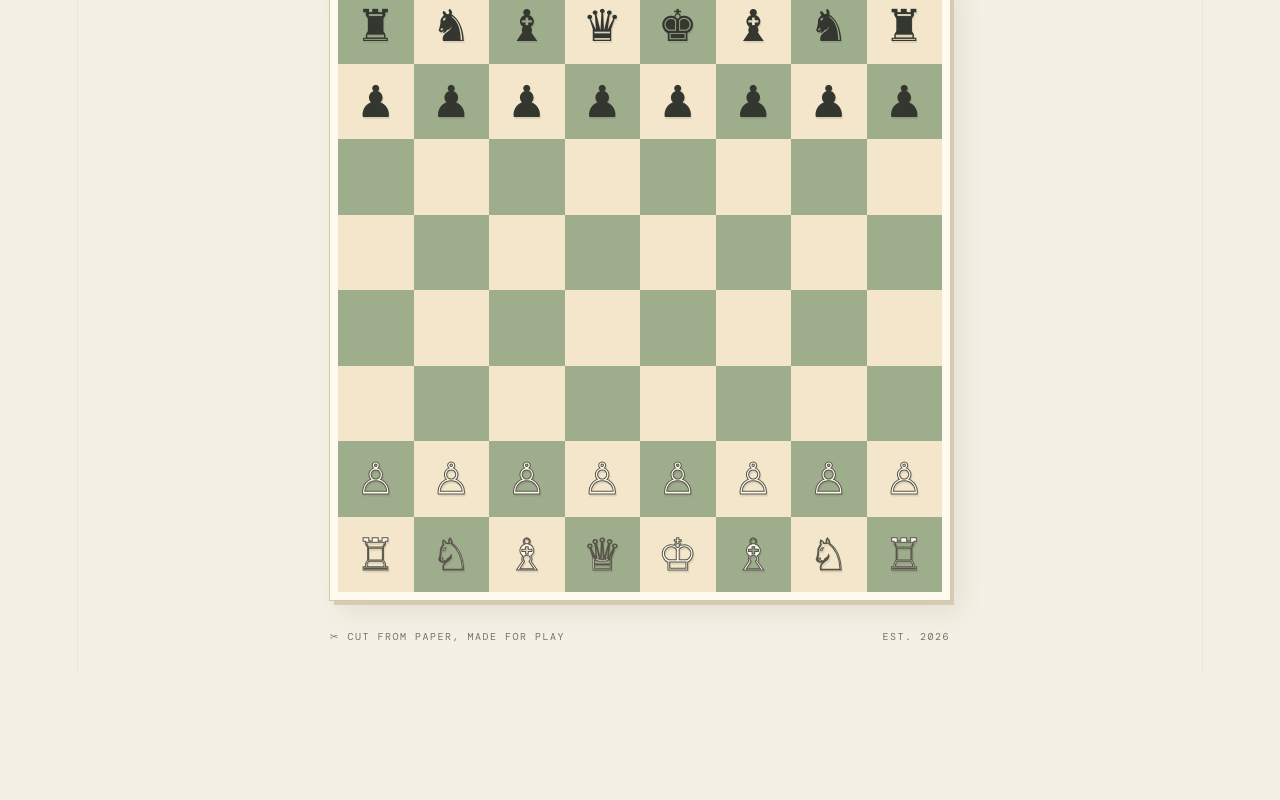
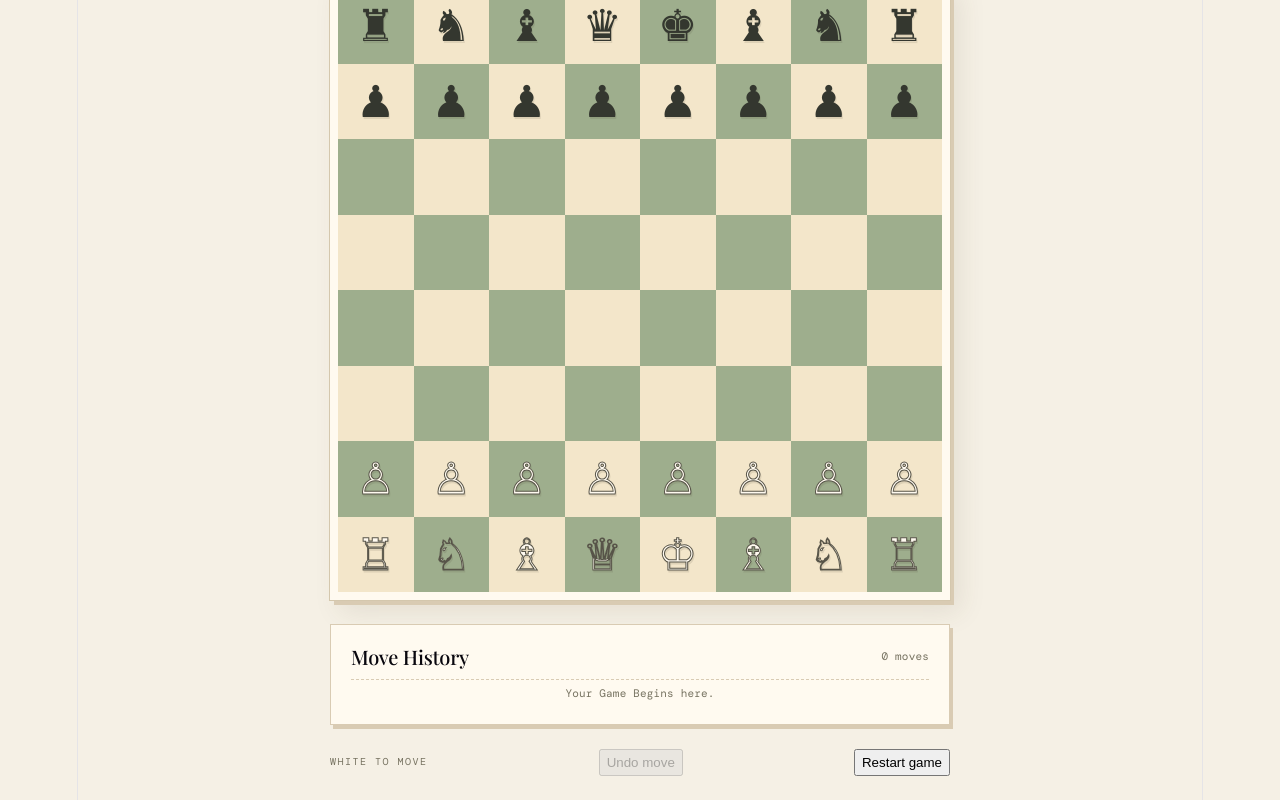
Before and after one commit to alrikkk/Paper-Chess, a React (Vite) app: page / in a window 1280 px wide. Shown: the part 198-998 px from the top of the page. Before the commit the page ends 872 px from the top, so only its background shows below. Built offline with nearby package versions, Linux system fonts and the light colour scheme.

Commit message:
feat: added move history and undo support and also made the board working

```diff
--- a/src/App.css
+++ b/src/App.css
@@ -114,3 +114,82 @@ h1 span {
     border-width: 5px;
   }
 }
+
+.square {
+  border: 0;
+  padding: 0;
+  cursor: pointer;
+  position: relative;
+}
+
+.square.selected {
+  box-shadow: inset 0 0 0 4px #c06c4d;
+}
+
+.square.legal-move::after {
+  content: '';
+  position: absolute;
+  width: 22%;
+  aspect-ratio: 1;
+  border-radius: 50%;
+  background: #344a32;
+  opacity: 0.55;
+  pointer-events: none;
+}
+
+.square.legal-move:has(span)::after {
+  width: 90%;
+  height: 90%;
+  background: transparent;
+  border: 4px solid #344a32;
+}
+
+.move-history {
+  margin-top: 24px;
+  padding: 18px 20px;
+  background: #fffaf0;
+  border: 1px solid #d9cbb3;
+  box-shadow: 3px 4px 0 #d9cbb3;
+}
+
+.history-header {
+  display: flex;
+  justify-content: space-between;
+  align-items: center;
+  border-bottom: 1px dashed #d9cbb3;
+  padding-bottom: 10px;
+}
+
+.history-header h2 {
+  font-family: 'Playfair Display', Georgia, serif;
+  font-size: 20px;
+  margin: 0;
+}
+
+.history-header span,
+.history-empty {
+  color: #777361;
+  font-size: 11px;
+}
+
+.move-history ol {
+  list-style: none;
+  padding: 0;
+  margin: 0;
+}
+
+.move-history li {
+  display: grid;
+  grid-template-columns: 36px 1fr 1fr;
+  padding: 9px 0;
+  font-size: 12px;
+  border-bottom: 1px solid #eee5d4;
+}
+
+.move-history li span:first-child {
+  color: #99917f;
+}
+
+.history-empty {
+  margin-bottom: 0;
+}
--- a/src/App.tsx
+++ b/src/App.tsx
@@ -1,50 +1,183 @@
-
+import { useState } from 'react'
+import { chess, getLegalMoves, movePiece, undoMove } from './game/chessState'
+import type { Square } from 'chess.js'
 import './App.css'
 
-const pieces = [
-  '♜', '♞', '♝', '♛', '♚', '♝', '♞', '♜',
-  '♟', '♟', '♟', '♟', '♟', '♟', '♟', '♟',
-  '', '', '', '', '', '', '', '',
-  '', '', '', '', '', '', '', '',
-  '', '', '', '', '', '', '', '',
-  '', '', '', '', '', '', '', '',
-  '♙', '♙', '♙', '♙', '♙', '♙', '♙', '♙',
-  '♖', '♘', '♗', '♕', '♔', '♗', '♘', '♖',
-]
 
 function App() {
+  const [selected, setSelected] = useState<Square | null>(null)
+  const [, setPositionVersion] = useState(0)
+
+  const board = chess.board()
+  const history = chess.history()
+  const legalMoves = selected
+    ? getLegalMoves(selected)
+    : []
+
+  function handleSquareClick(square: Square) {
+    if (selected) {
+      const move = movePiece(selected, square)
+
+      if (move) {
+        setSelected(null)
+        setPositionVersion((version) => version + 1)
+        return
+      }
+    }
+
+    const piece = chess.get(square)
+
+    if (piece && piece.color === chess.turn()) {
+      setSelected(square)
+    } else {
+      setSelected(null)
+    }
+  }
+  function getGameStatus() {
+    if (chess.isCheckmate()) {
+      return chess.turn() === 'w'
+        ? 'CHECKMATE — BLACK WINS'
+        : 'CHECKMATE — WHITE WINS'
+    }
+
+    if (chess.isStalemate()) {
+      return 'DRAW — STALEMATE'
+    }
+
+    if (chess.isDraw()) {
+      return 'DRAW'
+    }
+
+    if (chess.isCheck()) {
+      return chess.turn() === 'w'
+        ? 'WHITE IS IN CHECK'
+        : 'BLACK IS IN CHECK'
+    }
+
+    return chess.turn() === 'w'
+      ? 'WHITE TO MOVE'
+      : 'BLACK TO MOVE'
+  }
+
   return (
     <main className="game">
       <header className="game-header">
         <p className="eyebrow">A LITTLE GAME OF STRATEGY</p>
         <h1>Paper Chess<span>.</span></h1>
-        <p className="subtitle">A handmade kingdom, one move at a time.</p>
+        <p className="subtitle">
+          A handmade kingdom, one move at a time.
+        </p>
       </header>
 
       <section className="board" aria-label="Chessboard">
-        {pieces.map((piece, index) => {
-          const row = Math.floor(index / 8)
-          const column = index % 8
-          const isLight = (row + column) % 2 === 1
+        {board.map((row, rowIndex) =>
+          row.map((piece, columnIndex) => {
+            const square = (
+              `${String.fromCharCode(97 + columnIndex)}${8 - rowIndex}`
+            ) as Square
 
-          return (
-            <div
-              key={index}
-              className={`square ${isLight ? 'light' : 'dark'}`}
-            >
-              {piece && (
-                <span className={row < 2 ? 'black-piece' : 'white-piece'}>
-                  {piece}
-                </span>
-              )}
-            </div>
-          )
-        })}
+            const isLight = (rowIndex + columnIndex) % 2 === 1
+            const isSelected = selected === square
+            const isLegal = legalMoves.some(
+              (move) => move.to === square,
+            )
+
+            let symbol = ''
+
+            if (piece) {
+              const symbols = {
+                wk: '♔', wq: '♕', wr: '♖',
+                wb: '♗', wn: '♘', wp: '♙',
+                bk: '♚', bq: '♛', br: '♜',
+                bb: '♝', bn: '♞', bp: '♟',
+              }
+
+              symbol =
+                symbols[`${piece.color}${piece.type}` as keyof typeof symbols]
+            }
+
+            return (
+              <button
+                key={square}
+                type="button"
+                aria-label={`${square}${piece ? ` ${piece.color} ${piece.type}` : ''}`}
+                className={[
+                  'square',
+                  isLight ? 'light' : 'dark',
+                  isSelected ? 'selected' : '',
+                  isLegal ? 'legal-move' : '',
+                ].join(' ')}
+                onClick={() => handleSquareClick(square)}
+              >
+                {symbol && (
+                  <span
+                    className={
+                      piece?.color === 'w'
+                        ? 'white-piece'
+                        : 'black-piece'
+                    }
+                  >
+                    {symbol}
+                  </span>
+                )}
+              </button>
+            )
+          }),
+        )}
       </section>
 
+      <aside className='move-history'>
+        <div className='history-header'>
+          <h2>Move History</h2>
+          <span>{history.length} moves</span>
+        </div>
+        {history.length === 0 ? (
+          <p className="history-empty">Your Game Begins here.</p>
+        ) : (
+          <ol>
+            {Array.from(
+              { length: Math.ceil(history.length / 2) },
+              (_, index) => (
+                <li key={index}>
+                  <span>{index + 1}.</span>
+                  <span>{history[index * 2]}</span>
+                  <span>{history[index * 2 + 1] ?? '-'}</span>
+                </li>
+              ),
+            )}
+          </ol>
+        )}
+      </aside>
+
       <footer className="game-footer">
-        <span>✂ CUT FROM PAPER, MADE FOR PLAY</span>
-        <span>EST. 2026</span>
+        <span>
+          {getGameStatus()}
+        </span>
+        <button
+          type="button"
+          onClick={() => {
+            const move = undoMove()
+
+            if (move) {
+              setSelected(null)
+              setPositionVersion((version) => version + 1)
+            }
+          }}
+          disabled={history.length === 0}
+        >
+          Undo move
+        </button>
+
+        <button
+          type="button"
+          onClick={() => {
+            chess.reset()
+            setSelected(null)
+            setPositionVersion((version) => version + 1)
+          }}
+        >
+          Restart game
+        </button>
       </footer>
     </main>
   )
--- /dev/null
+++ b/src/game/chessState.ts
@@ -0,0 +1,22 @@
+import { Chess, type Square } from 'chess.js'
+
+export const chess = new Chess()
+
+export function getLegalMoves(square: Square) {
+    return chess.moves({
+        square,
+        verbose: true,
+    })
+}
+
+export function movePiece(from: Square, to: Square) {
+    try {
+        return chess.move({ from, to })
+    } catch {
+        return null
+    }
+}
+
+export function undoMove() {
+    return chess.undo()
+}
```
